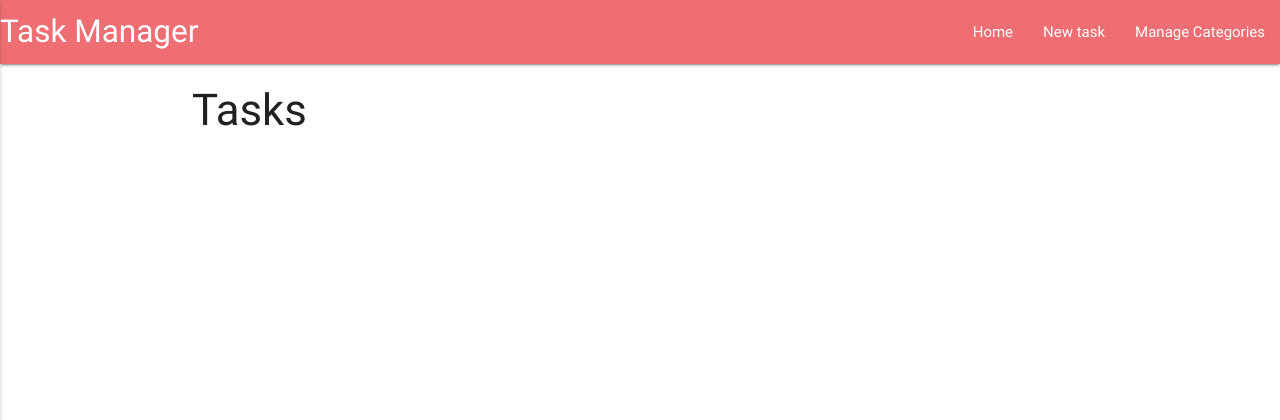
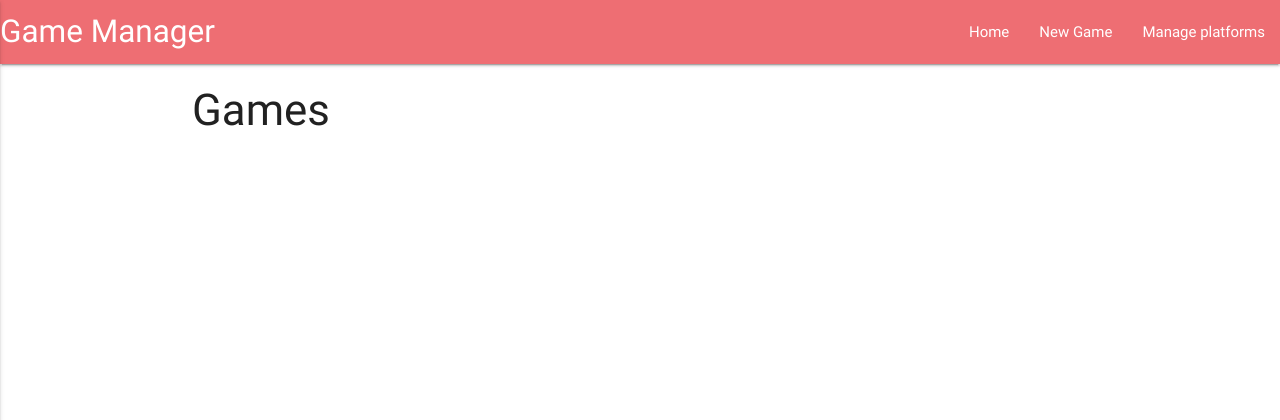
Before and after one commit to jaysson29/project-4-data-centric, a Flask app: page / in a window 1280 px wide. Shown: the top 420 px of the page. Run offline with Flask 2, Linux system fonts and the light colour scheme; data that the repository does not hold is empty; some libraries are stand-ins or nearby versions.

Commit message:
first commit

```diff
--- a/app.py
+++ b/app.py
@@ -5,87 +5,92 @@ from bson.objectid import ObjectId
 
 app = Flask(__name__)
 
-app.config["MONGO_DBNAME"] = 'task_manager'
-app.config["MONGO_URI"] = 'mongodb://root:R00tUser@ds019498.mlab.com:19498/task_manager'
+app.config["MONGO_DBNAME"] = 'my-test-db'
+app.config["MONGO_URI"] = 'mongodb://root:R00tUser@ds061196.mlab.com:61196/my-test-db'
 
 mongo = PyMongo(app)
 
 @app.route('/')
 
-@app.route('/get_tasks')
-def get_tasks():
-    _tasks = mongo.db.tasks.find()
-    task_list = [task for task in _tasks]
-    return render_template('tasks.html', tasks=task_list)
+@app.route('/get_games')
+def get_games():
+    _games = mongo.db.games.find()
+    game_list = [game for game in _games]
+    return render_template('games.html', games=game_list)
 
-@app.route('/add_task')
-def add_task():
-    _categories = mongo.db.catergories.find()
-    catergory_list = [catergory for catergory in _categories]
-    return render_template('addtask.html', catergories=catergory_list)
+@app.route('/add_game')
+def add_game():
+    _platforms = mongo.db.platforms.find()
+    platform_list = [platform for platform in _platforms]
+    return render_template('addgame.html', plaforms=platform_list)
 
-@app.route('/insert_task', methods=['POST'])
-def insert_task():
-    tasks = mongo.db.tasks
-    tasks.insert_one(request.form.to_dict())
-    return redirect(url_for('get_tasks'))
+@app.route('/insert_game', methods=['POST'])
+def insert_game():
+    games = mongo.db.games
+    games.insert_one(request.form.to_dict())
+    return redirect(url_for('get_games'))
 
-@app.route('/edit_task/<task_id>')
-def edit_task(task_id):
-    the_task = mongo.db.tasks.find_one({"_id": ObjectId(task_id)})
-    all_catergories = mongo.db.catergories.find()
-    return render_template("edittask.html", task=the_task, catergories=all_catergories)
+@app.route('/edit_game/<game_id>')
+def edit_game(game_id):
+    the_game = mongo.db.games.find_one({"_id": ObjectId(game_id)})
+    all_platforms = mongo.db.platforms.find()
+    return render_template("editgame.html", game=the_game, platforms=all_platforms)
 
-@app.route('/update_task/<task_id>', methods=["POST"])
-def update_task(task_id):
-    tasks = mongo.db.tasks
-    tasks.update( {'_id': ObjectId(task_id)},
+@app.route('/update_game/<game_id>', methods=["POST"])
+def update_game(game_id):
+    games = mongo.db.games
+    games.update( {'_id': ObjectId(game_id)},
     {
-        'task_name': request.form.get['task_name'],
-        'catergory_name': request.form.get['catergory_name'],
-        'task_description': request.form.get['task_description'],
-        'due_date': request.form.get['due_date'],
-        'is_urgent': request.form.get['is_urgent']
+        "game_name":  request.form.get['game_name'],
+        "game_info": request.form.get['game_info'],
+        "game_img": request.form.get['game_img'],
+        "game_rating": request.form.get['game_rating'],
+        "game_trailer": request.form.get['game_trailer'],
+        "game_developer": request.form.get['game_developer'],
+        "game_release_date": request.form.get['game_date'],
+        "game_players": request.form.get['game_players'],
+        "game_co_op": request.form.get['game_co-op'],
+        "recently_added": request.form.get['recently_added']
     })
-    return redirect(url_for('get_tasks'))
+    return redirect(url_for('get_games'))
 
-@app.route('/delete_task/<task_id>')
-def delete_task(task_id):
-    mongo.db.tasks.remove({'_id': ObjectId(task_id)})
-    return redirect(url_for('get_tasks'))
+@app.route('/delete_game/<game_id>')
+def delete_game(game_id):
+    mongo.db.games.remove({'_id': ObjectId(game_id)})
+    return redirect(url_for('get_games'))
 
-@app.route('/get_catergories')
-def get_catergories():
-    _catergories = mongo.db.catergories.find()
-    catergory_list = [catergory for catergory in _catergories]
-    return render_template('catergories.html', catergories=catergory_list)
+@app.route('/get_platforms')
+def get_platforms():
+    _platforms = mongo.db.platforms.find()
+    platform_list = [platform for platform in _platforms]
+    return render_template('platforms.html', platforms=platform_list)
 
-@app.route('/delete_catergory/<catergory_id>')
-def delete_catergory(catergory_id):
-    mongo.db.catergories.remove({'_id': ObjectId(catergory_id)})
-    return redirect(url_for('get_catergories'))
+@app.route('/delete_platform/<platform_id>')
+def delete_platform(platform_id):
+    mongo.db.platforms.remove({'_id': ObjectId(platform_id)})
+    return redirect(url_for('get_platforms'))
 
-@app.route('/edit_catergory/<catergory_id>')
-def edit_catergory(catergory_id):
-    _catergory = mongo.db.catergories.find_one({'_id': ObjectId(catergory_id)})
-    return render_template('editcatergory.html', catergory= _catergory)
+@app.route('/edit_platform/<platform_id>')
+def edit_platform(platform_id):
+    _platform = mongo.db.platforms.find_one({'_id': ObjectId(platform_id)})
+    return render_template('editplatform.html', platform=_platform)
 
-@app.route('/update_catergory/<catergory_id>', methods=['POST'])
-def update_catergory(catergory_id):
-    _catergories = mongo.db.catergories
-    _catergories.update({"_id": ObjectId(catergory_id)},{"catergory_name": request.form.get("catergory_name")})
-    return redirect(url_for('get_catergories'))
+@app.route('/update_platform/<platform_id>', methods=['POST'])
+def update_platform(platform_id):
+    _platforms = mongo.db.platforms
+    _platforms.update({"_id": ObjectId(platform_id)},{"game_platform": request.form.get("game_platform")})
+    return redirect(url_for('get_platforms'))
 
-@app.route('/insert_catergory', methods=["POST"])
-def insert_catergory():
-    catergories = mongo.db.catergories
-    catergory_doc = {'catergory_name': request.form["catergory_name"]}
-    catergories.insert_one(catergory_doc)
-    return redirect(url_for('get_catergories'))
+@app.route('/insert_platform', methods=["POST"])
+def insert_platform():
+    platforms = mongo.db.platforms
+    platforms_doc = {'game_platform': request.form["game_platform"]}
+    platforms.insert_one(platforms_doc)
+    return redirect(url_for('get_platforms'))
 
-@app.route('/add_catergory')
-def add_catergory():
-    return render_template('addcatergory.html')
+@app.route('/add_platform')
+def add_platform():
+    return render_template('addplatform.html')
 
 if __name__ == '__main__':
     app.run(host=os.environ.get('IP'), port=int(os.environ.get('PORT')),debug=True)
--- a/templates/base.html
+++ b/templates/base.html
@@ -14,18 +14,18 @@
     <header>
          <nav>
             <div class="nav-wrapper">
-              <a href="#" class="brand-logo">Task Manager</a>
+              <a href="#" class="brand-logo">Game Manager</a>
               <a href="#" data-activates="mobile-demo" class="button-collapse"><i class="material-icons">menu</i></a>
               <ul id="nav-mobile" class="right hide-on-med-and-down">
-                <li><a href="{{url_for('get_tasks')}}">Home</a></li>
-                <li><a href="{{url_for('add_task')}}">New task</a></li>
-                <li><a href="{{url_for('get_catergories')}}">Manage Categories</a></li>
+                <li><a href="{{url_for('get_games')}}">Home</a></li>
+                <li><a href="{{url_for('add_game')}}">New Game</a></li>
+                <li><a href="{{url_for('get_platforms')}}">Manage platforms</a></li>
               </ul>
             </div>
             <ul class="side-nav" id="mobile-demo">
-                <li><a href="{{url_for('get_tasks')}}">Home</a></li>
-                <li><a href="{{url_for('add_task')}}">New task</a></li>
-                <li><a href="{{url_for('get_catergories')}}">Manage Categories</a></li>
+                <li><a href="{{url_for('get_games')}}">Home</a></li>
+                <li><a href="{{url_for('add_game')}}">New task</a></li>
+                <li><a href="{{url_for('get_platforms')}}">Manage Categories</a></li>
              </ul>
          </nav>
     </header>
--- a/templates/tasks.html
+++ b/templates/games.html
@@ -1,9 +1,9 @@
 {% extends 'base.html' %}
 {% block content %}
 
-<h3>Tasks</h3>
+<h3>Games</h3>
 <ul class="collapsible popout" data-collapsible="accordion">
-    {% for task in tasks %}
+    {% for game in games %}
     <li>
         <div class="collapsible-header">
             <div class="col s1 icon_top">
@@ -11,17 +11,17 @@
             </div>
             <div class="col s2">
                 <div class="inline_actions">
-                    <a href="{{url_for('delete_task', task_id=task._id)}}"class="waves-effect waves-light btn-large btn_small green"><i class="material-icons left btn_small_icon">done</i>Done</a>
-                    <a href="{{url_for('edit_task', task_id=task._id)}}" class="waves-effect waves-light btn-large btn_small blue" ><i class="material-icons left btn_small_icon">edit</i>Edit</a>
+                    <a href="{{url_for('delete_game', game_id=game._id)}}"class="waves-effect waves-light btn-large btn_small green"><i class="material-icons left btn_small_icon">done</i>Done</a>
+                    <a href="{{url_for('edit_game', game_id=game._id)}}" class="waves-effect waves-light btn-large btn_small blue" ><i class="material-icons left btn_small_icon">edit</i>Edit</a>
                 </div>
             </div>
             <div class="task_header col s3">
-                <strong>{{task.task_name}} - {{task.due_date}}</strong>
+                <strong>{{game.game_name}} - {{game.game_date}}</strong>
             </div>
         </div>
         <div class="collapsible-body">
             <span>
-                {{task.task_description}}
+                {{game.game_info}}
             </span>
         </div>
     </li>
```
Also changed, not shown: templates/addgame.html (renamed from templates/addtask.html, +16 -16 lines), templates/addplatform.html (renamed from templates/addcatergory.html, +5 -5 lines), templates/catergories.html (deleted, +0 -24 lines), templates/editcatergory.html (deleted, +0 -25 lines), templates/editgame.html (added, +68 -0 lines), templates/editplatform.html (added, +25 -0 lines), templates/edittask.html (deleted, +0 -68 lines), templates/platforms.html (added, +24 -0 lines).
